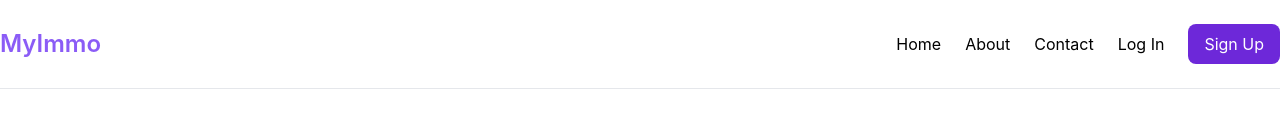
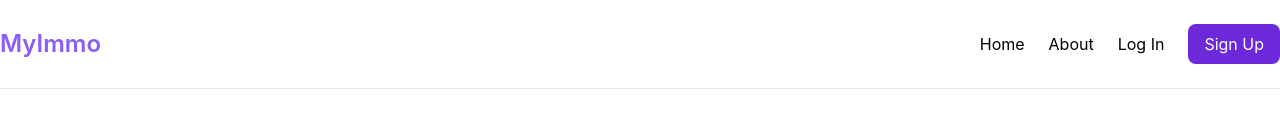
Before and after one commit to elhadjtall/SITE_AGENCE, a React (Vite) app in the folder frontend/: page / in a window 1280 px wide. Shown: the top 135 px of the page. Built offline with nearby package versions, Linux system fonts and the light colour scheme.

Commit message:
AJout du navbar

```diff
--- a/frontend/src/components/Header.jsx
+++ b/frontend/src/components/Header.jsx
@@ -25,11 +25,6 @@ const Header = () => {
                 className="hover:text-violet-900 transition"
                 to="/about">About</Link>
             </li>
-            <li>
-              <Link
-                className="hover:text-violet-900 transition"
-                to="/contact">Contact</Link>
-            </li>
           </ul>
           <Link
             className="hover:text-violet-900 transition"
```
